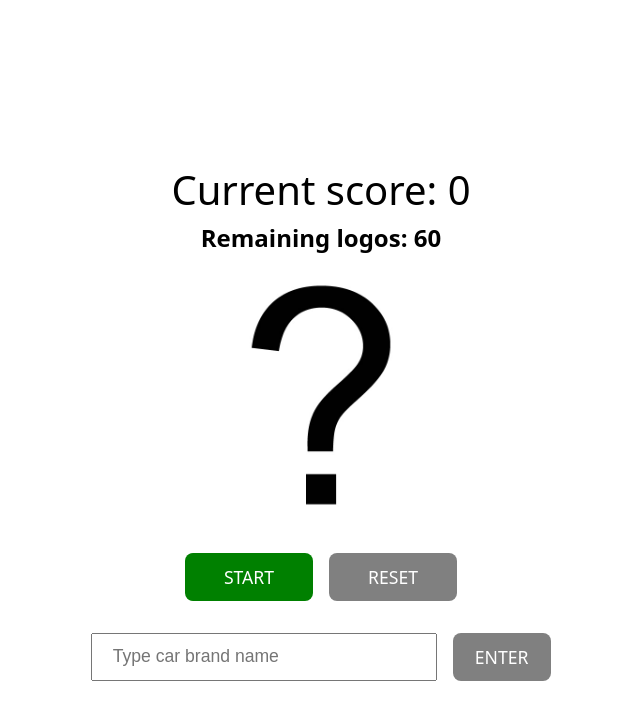
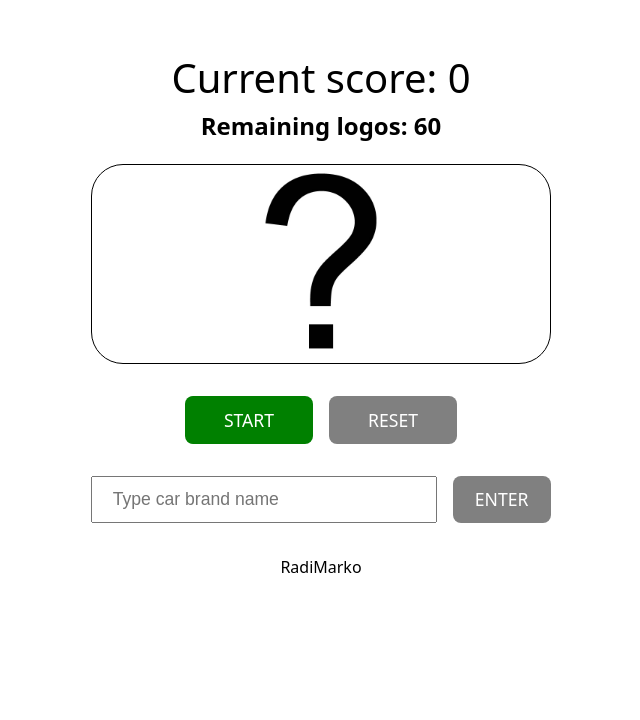
Before and after one commit to RadiMarko/car-trivia, a React (Vite) app: page / in a window 1280 px wide. Shown: the top 720 px of the page, without its empty margins (319-959 px from the left). Built offline with nearby package versions, Linux system fonts and the light colour scheme.

Commit message:
Improve logic

```diff
--- a/src/App.css
+++ b/src/App.css
@@ -7,19 +7,44 @@
   user-select: none;
 }
 
+body {
+  align-items: baseline;
+}
+
 .game-area {
   display: flex;
   flex-direction: column;
+  margin: 1rem;
 }
 
-.score-counter {
+.score-counter-default {
   font-size: 2.5rem;
   margin-bottom: 0;
+  margin-top: 0;
+}
+
+.score-counter-correct {
+  font-size: 2.5rem;
+  margin-bottom: 0;
+  margin-top: 0;
+  color: green;
+}
+
+.score-counter-wrong {
+  font-size: 2.5rem;
+  margin-bottom: 0;
+  margin-top: 0;
+  color: red;
+}
+
+.logo-display {
+  border: 0.1rem solid black;
+  border-radius: 2rem;
 }
 
 .logo-image {
-  height: 15rem;
-  width: 15rem;
+  height: 12rem;
+  width: 12rem;
 }
 
 .game-buttons {
@@ -51,3 +76,7 @@
   font-size: 1.1rem;
   padding-left: 1.2rem;
 }
+
+.message {
+  margin-bottom: 0.5rem;
+}
--- a/src/App.jsx
+++ b/src/App.jsx
@@ -1,10 +1,10 @@
-import { useState } from 'react'
-import reactLogo from './assets/react.svg'
+import {useEffect, useState} from 'react'
 import './App.css'
 import ScoreDisplay from "./Components/ScoreDisplay.jsx";
 import LogoDisplay from "./Components/LogoDisplay.jsx";
 import GameButtons from "./Components/GameButtons.jsx";
 import Input from "./Components/Input.jsx";
+import Footer from "./Components/Footer.jsx";
 
 function App() {
 
@@ -83,6 +83,9 @@ function App() {
   // VARIABLE OF SCORE
   const [scoreCounter, setScoreCounter] = useState(0);
 
+  // VARIABLE FOR SCORE DISPLAY CLASS (AS FEEDBACK FOR CORRECT OR INCORRECT ANSWER)
+  const [scoreClass, setScoreClass] = useState("score-counter-default");
+
   // ARRAY OF LOGO IMAGE PATHS
   const [logoArray, setLogoArray] = useState([...initialArray]);
 
@@ -93,6 +96,13 @@ function App() {
 
   // FUNCTION FOR PICKING RANDOM LOGO AND REMOVING IT FROM THE ARRAY OF LOGOS, THEN SETTING LOGO STATE VARIABLE
   function pickRandomIndex() {
+
+      // Check if logoArray is empty before picking a new logo, exiting function if it is
+      if (logoArray.length === 0) {
+          checkIfEmpty();
+          return;
+      }
+
       setLogoArray((prevLogoArray) => {
 
           // Random number generator to pick logo by index
@@ -110,36 +120,50 @@ function App() {
           const cleanBrandName = selectedLogo.replace("/", "").replace(".jpg", "");
           setCorrectAnswer(cleanBrandName);
 
-          console.log(cleanBrandName);
-
           return newLogoArray;
       })
   }
 
-  // FUNCTION FOR COMPARING USER INPUT TO CORRECT ANSWER AND INCREASING SCORE
+  // FUNCTION FOR COMPARING USER INPUT TO CORRECT ANSWER AND INCREASING SCORE, COLOR FEEDBACK DEPENDING ON RESULT
   function compareUserInput(userInput) {
-      console.log(userInput);
-      if (!correctAnswer) {
-          return;
-      }
-
       if (userInput.trim().toLowerCase() === correctAnswer) {
-          alert(`correct! (you typed ${userInput}`)
           setScoreCounter((prevScoreCounter) => {
+              setScoreClass("score-counter-correct")
               prevScoreCounter = prevScoreCounter + 1;
               return prevScoreCounter;
           })
       } else {
-          alert(`incorrect (you typed ${userInput}. the correct answer was ${correctAnswer}`)
+          setScoreClass("score-counter-wrong")
+      }
+
+      setTimeout(() => {
+          setScoreClass("score-counter-default");
+      }, 500);
+
+      checkIfEmpty();
+  }
+
+  // FUNCTION FOR RESETTING GAME
+  function reset() {
+      setGameStarted(false);
+      setLogoArray([...initialArray]);
+      setScoreCounter(0)
+  }
+
+  // FUNCTION FOR RESETTING GAME IF INPUT IS EMPTY
+  function checkIfEmpty() {
+      if (logoArray.length < 1) {
+          reset();
       }
   }
 
   return (
     <div className="game-area">
-      <ScoreDisplay scoreCounter={scoreCounter} array={logoArray}></ScoreDisplay>
+      <ScoreDisplay scoreCounter={scoreCounter} array={logoArray} scoreClass={scoreClass}></ScoreDisplay>
       <LogoDisplay displayedLogo={logoArray.length === 60 ? "/default.jpg" : pickedLogo}></LogoDisplay>
-      <GameButtons startGame={startGame} gameStarted={gameStarted} pickRandomIndex={pickRandomIndex}></GameButtons>
-      <Input gameStarted={gameStarted} onSubmit={compareUserInput}></Input>
+      <GameButtons startGame={startGame} gameStarted={gameStarted} pickRandomIndex={pickRandomIndex} reset={reset}></GameButtons>
+      <Input gameStarted={gameStarted} onSubmit={compareUserInput} pickRandomIndex={pickRandomIndex}></Input>
+      <Footer gameStarted={gameStarted}></Footer>
     </div>
   )
 }
--- /dev/null
+++ b/src/Components/Footer.jsx
@@ -0,0 +1,10 @@
+export default function Footer(props) {
+
+    const message = props.gameStarted ? "" : "RadiMarko";
+
+    return (
+        <div className="footer">
+            <p style={{marginTop: "2rem"}}>{message}</p>
+        </div>
+    )
+}
--- a/src/Components/GameButtons.jsx
+++ b/src/Components/GameButtons.jsx
@@ -9,7 +9,7 @@ export default function GameButtons(props) {
             </button>
             <button
                 className={props.gameStarted ? "button-on" : "button-off"}
-                onClick={() => {props.pickRandomIndex();}}
+                onClick={() => {props.reset();}}
                 style={{width: "8rem", height: "3rem", fontSize: "1.1rem" }}
             >RESET
             </button>
--- a/src/Components/Input.jsx
+++ b/src/Components/Input.jsx
@@ -18,9 +18,14 @@ export default function Input(props) {
     }
 
     return (
-        <div class="input-section">
+        <div className="input-section">
             <input className="input-field" value={inputValue} onChange={handleChange} maxLength={18} placeholder="Type car brand name"></input>
-            <button style={{fontSize: "1.1rem"}} className={props.gameStarted ? "button-on" : "button-off"} onClick={handleClick}>ENTER</button>
+            <button style={{fontSize: "1.1rem"}}
+                    className={props.gameStarted ? "button-on" : "button-off"}
+                    onClick={() => {handleClick(); props.pickRandomIndex()}}
+                    disabled={inputValue.trim().length === 0}>
+                    ENTER
+            </button>
         </div>
     )
 }
--- a/src/Components/ScoreDisplay.jsx
+++ b/src/Components/ScoreDisplay.jsx
@@ -1,7 +1,8 @@
 export default function ScoreDisplay(props) {
+
     return (
         <div>
-            <p className="score-counter">Current score: {props.scoreCounter}</p>
+            <p className={props.scoreClass}>Current score: {props.scoreCounter}</p>
             <h2 style={{marginTop: "0"}}>Remaining logos: {props.array.length}</h2>
         </div>
     )
```
